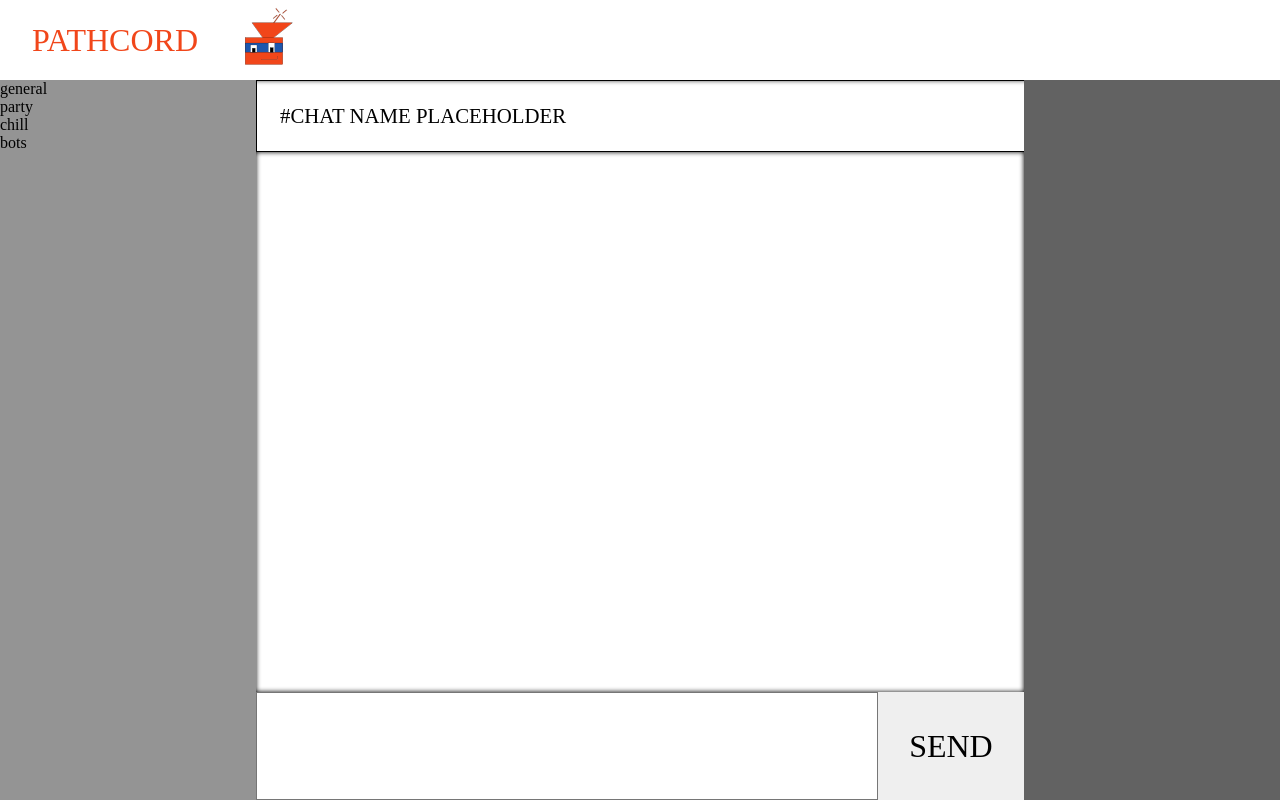
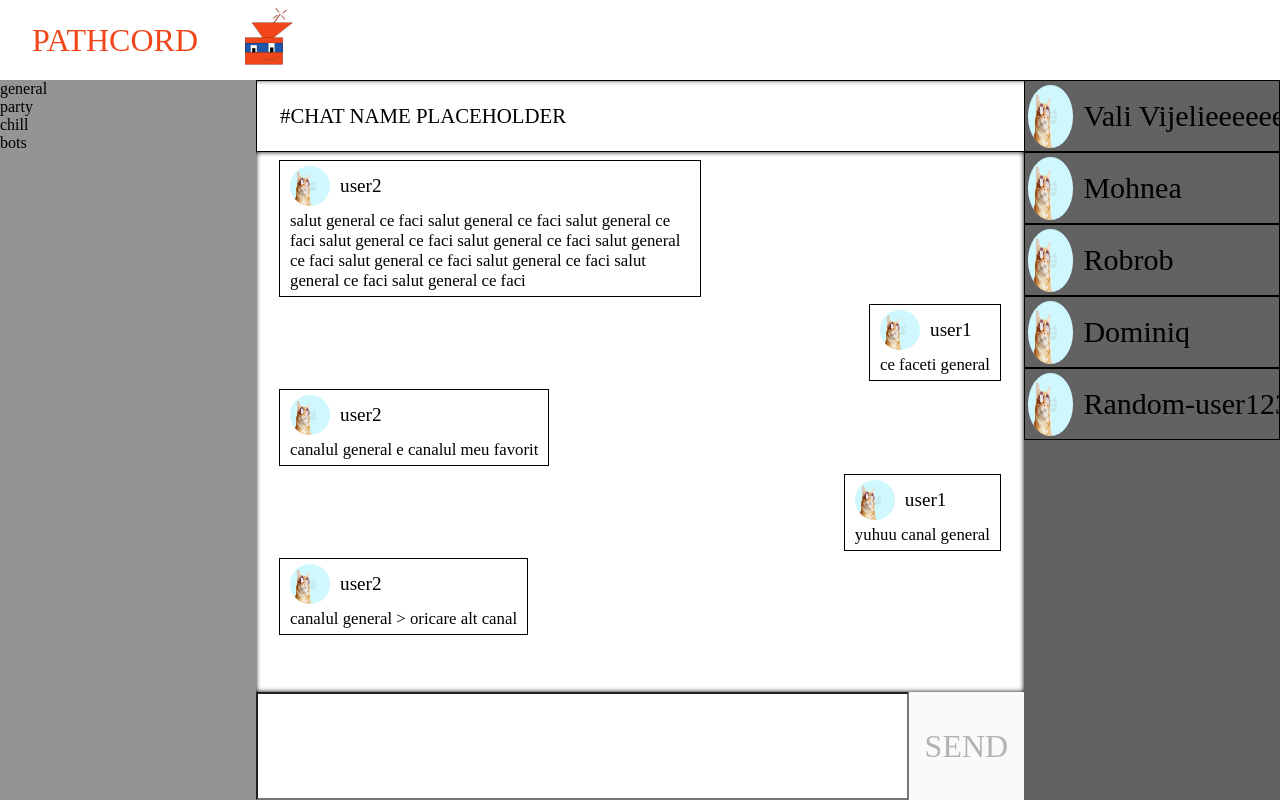
Before and after one commit to robpan38/pathcord, an Angular app: page /chat in a window 1280 px wide. Built offline with nearby package versions, Linux system fonts and the light colour scheme; a web font is replaced by a local one.

Commit message:
feat(chat): implement sending message as reactive form

```diff
--- a/src/app/chat/app-container/app-container.component.html
+++ b/src/app/chat/app-container/app-container.component.html
@@ -3,6 +3,7 @@
                         (onChannelSelected)="selectChannel($event)"></app-channels-container>
 
 <app-chat-container     [messages]="messages"
+                        (messageSent)="handleMessageSent($event)"
                         class="chat-container"></app-chat-container>
 
 <app-users-container class="users-container"
--- a/src/app/chat/app-container/app-container.component.ts
+++ b/src/app/chat/app-container/app-container.component.ts
@@ -18,6 +18,8 @@ import { User } from 'src/app/shared/interfaces/user';
 export class AppContainerComponent implements OnInit {
   @Input() channels: Channel[] = [];
   @Input() messages: Message[] = [];
+  @Input() currentUserId = 1;
+  @Input() currentChatId = 1;
   @Input() users: User[] = [];
   @Output() onChannelSelected = new EventEmitter<Channel>();
 
@@ -30,4 +32,8 @@ export class AppContainerComponent implements OnInit {
     this.onChannelSelected.emit(channel);
   }
 
+  protected handleMessageSent(message: Message) {
+    console.log(message);
+  }
+
 }
--- a/src/app/chat/app-container/chat-container/chat-container.component.html
+++ b/src/app/chat/app-container/chat-container/chat-container.component.html
@@ -20,6 +20,14 @@
 </div>
 
 <div class="chat-input-container">
-    <textarea class="chat-input"></textarea>
-    <button class="chat-send-btn">Send</button>
+    <form
+            [formGroup]="messageForm"
+            class="message-form"
+            (ngSubmit)="handleSendMessage()">
+        <input
+            class="chat-input"
+            formControlName="message"
+        />
+        <button [disabled]="!messageForm.valid" type="submit" class="chat-send-btn">Send</button>
+    </form>
 </div>
--- a/src/app/chat/app-container/chat-container/chat-container.component.scss
+++ b/src/app/chat/app-container/chat-container/chat-container.component.scss
@@ -73,6 +73,11 @@
 .chat-input-container {
     height: 15%;
     /* border: 1px solid black; */
+}
+
+.message-form {
+    height: 100%;
+    width: 100%;
 
     display: flex;
 }
@@ -91,7 +96,7 @@
 
 .chat-send-btn {
     height: 100%;
-    width: 20%;
+    width: 15%;
 
     border-radius: 0%;
     border-width: 0;
--- a/src/app/chat/app-container/chat-container/chat-container.component.ts
+++ b/src/app/chat/app-container/chat-container/chat-container.component.ts
@@ -1,8 +1,13 @@
 import {
   Component,
+  EventEmitter,
   Input,
-  OnInit,
+  Output,
 } from '@angular/core';
+import {
+  FormBuilder,
+  Validators,
+} from '@angular/forms';
 
 import { Message } from 'src/app/shared/interfaces/message';
 
@@ -11,13 +16,24 @@ import { Message } from 'src/app/shared/interfaces/message';
   templateUrl: './chat-container.component.html',
   styleUrls: ['./chat-container.component.scss']
 })
-export class ChatContainerComponent implements OnInit {
+export class ChatContainerComponent {
   @Input() currentUserId: number = 1;
+  @Input() currentChatId: number = 1;
   @Input() messages: Message[] = [];
+  @Output() messageSent = new EventEmitter();
 
-  constructor() { }
+  constructor(private fb: FormBuilder) { }
 
-  ngOnInit(): void {
+  messageForm = this.fb.group({
+    message: ['', Validators.required]
+  });
+
+  handleSendMessage(): void {
+    this.messageSent.emit({
+      senderId: this.currentUserId,
+      receiverId: this.currentChatId,
+      content: this.messageForm.value?.message
+    })
+    this.messageForm.setValue({ message: '' });
   }
-
 }
--- a/src/app/chat/chat.component.html
+++ b/src/app/chat/chat.component.html
@@ -1,6 +1,7 @@
 <app-header-container class="header-container"></app-header-container>
 
 <app-app-container class="app-container"
+                   [currentChatId]="(selectedChannel$ | async).channelId"
                    [channels]="channels$ | async"
                    [messages]="selectedChannelMessages$ | async"
                    [users]="selectedChannelUsers$ | async"
--- a/src/app/chat/chat.component.ts
+++ b/src/app/chat/chat.component.ts
@@ -33,6 +33,12 @@ export class ChatComponent implements OnInit {
 
   ngOnInit(): void {
     this.loadChannels();
+    // TODO: link the logged user to his user id
+    this.channels$.subscribe(
+      channels => this.selectedChannel$.next(channels[0])
+    );
+    this.loadMessages(this.selectedChannel$.value.channelId);
+    this.loadUsers(this.selectedChannel$.value.channelId);
   }
 
   protected selectChannel(channel: Channel) {
--- a/src/app/shared/interfaces/message.ts
+++ b/src/app/shared/interfaces/message.ts
@@ -4,7 +4,7 @@
  * content - the actual message the user sent
  */
 export interface Message {
-    messageId: number
+    messageId?: number
     senderId: number
     receiverId: number
     content: string
```
Also changed, not shown: src/app/app.module.ts (+6 -2 lines).
